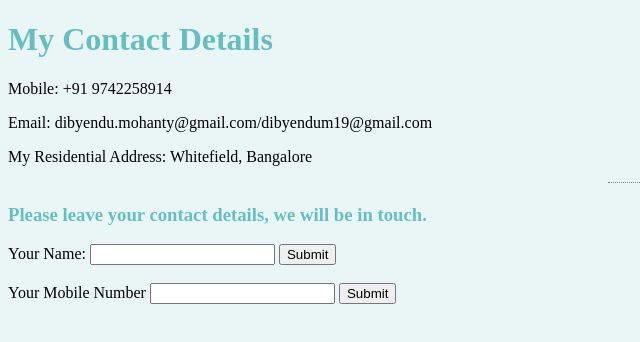
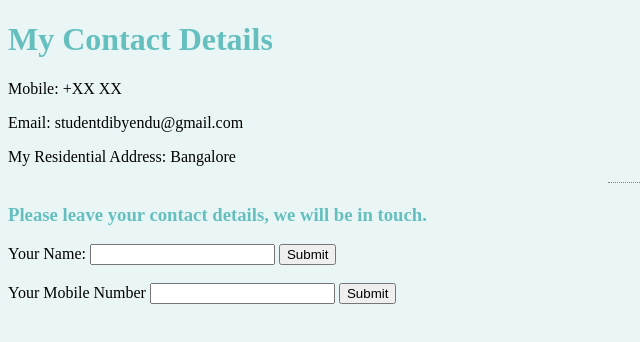
Before and after one commit to dibyendu19/cv, a plain HTML site: page contact.html in a window 1280 px wide. Shown: the whole page, without its empty margins (0-640 px from the left). Drawn offline with Linux system fonts and the light colour scheme.

Commit message:
Update contact.html

```diff
--- a/contact.html
+++ b/contact.html
@@ -10,9 +10,9 @@
 
 <body>
   <h1>My Contact Details </h1>
-  <p>Mobile: +91 9742258914</p>
-  <p>Email: dibyendu.mohanty@gmail.com/dibyendum19@gmail.com</p>
-  <p>My Residential Address: Whitefield, Bangalore</p>
+  <p>Mobile: +XX XX</p>
+  <p>Email: studentdibyendu@gmail.com</p>
+  <p>My Residential Address: Bangalore</p>
   <hr>
   <h3>Please leave your contact details, we will be in touch.</h3>
   <form class="" action="index.html" method="post">
```
